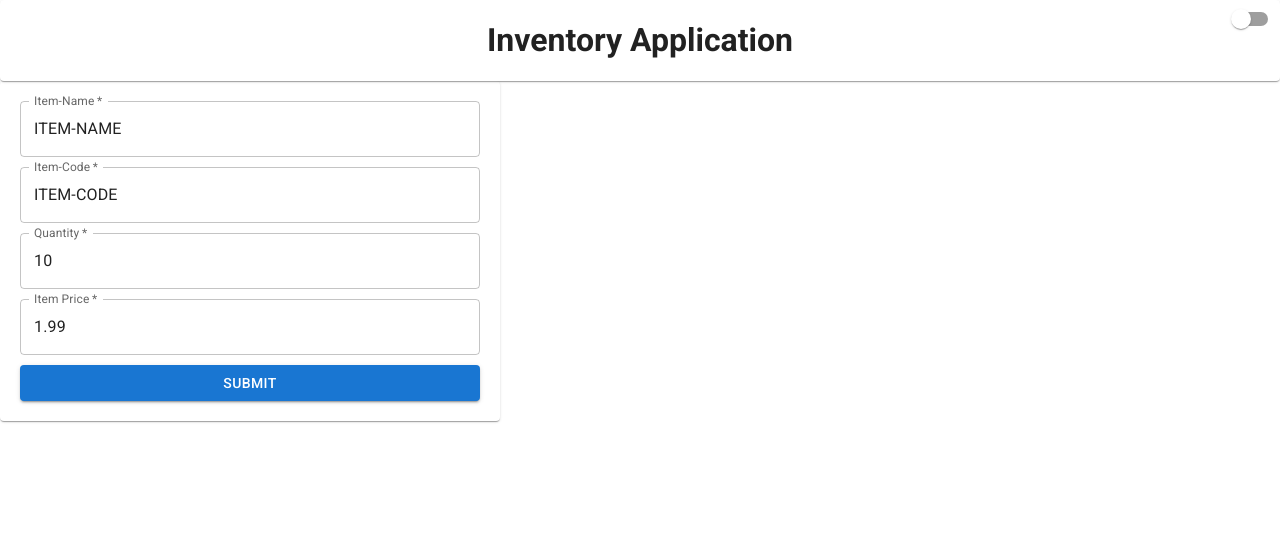
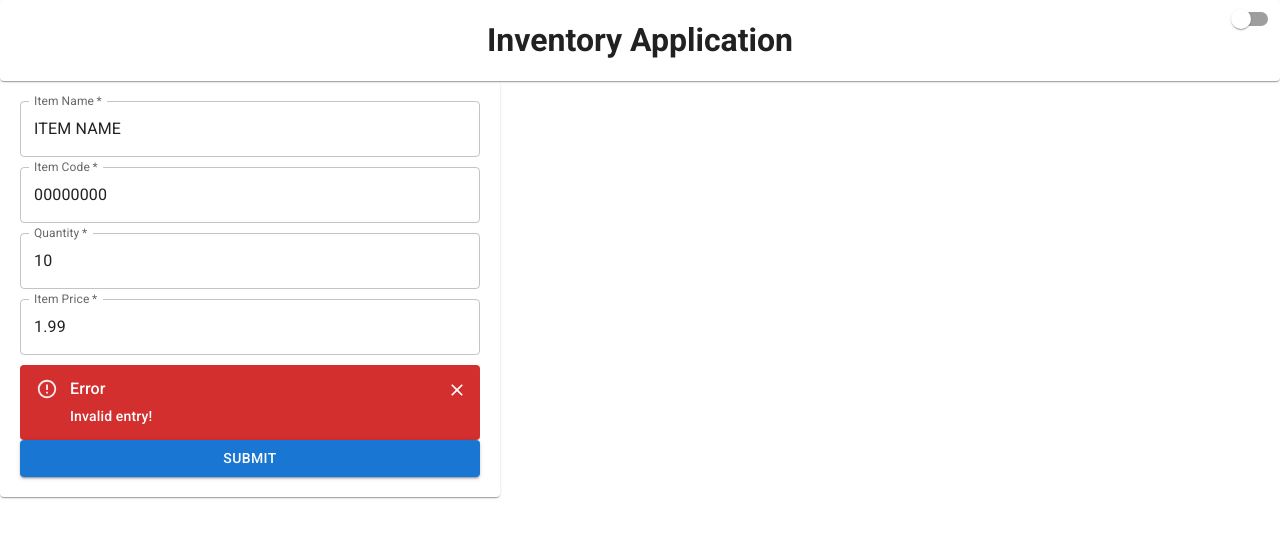
Before and after one commit to bjwalters93/brian-inventory-app, a React (Create React App) app: page / in a window 1280 px wide. Both pictures are taken after a click on the button "SUBMIT". Shown: the top 538 px of the page. Built offline with nearby package versions, Linux system fonts and the light colour scheme.

Commit message:
YAYAYAYAYAYAYA

```diff
--- a/src/UserInput_Comp/UserInput.css
+++ b/src/UserInput_Comp/UserInput.css
@@ -12,3 +12,11 @@
 .text-field {
   margin-bottom: 10px;
 }
+
+#error-alert {
+  display: none;
+}
+
+#success-alert {
+  display: none;
+}
--- a/src/UserInput_Comp/UserInput.js
+++ b/src/UserInput_Comp/UserInput.js
@@ -2,13 +2,16 @@ import "./UserInput.css";
 import TextField from "@mui/material/TextField";
 import Button from "@mui/material/Button";
 import Paper from "@mui/material/Paper";
+import Alert from "@mui/material/Alert";
+import AlertTitle from "@mui/material/AlertTitle";
 import { useState } from "react";
 
 function UserInput() {
-  const [itemName, setItemName] = useState("ITEM-NAME");
-  const [itemCode, setItemCode] = useState("ITEM-CODE");
+  const [itemName, setItemName] = useState("ITEM NAME");
+  const [itemCode, setItemCode] = useState("00000000");
   const [itemQuantity, setItemQuantity] = useState(10);
   const [itemPrice, setItemPrice] = useState(1.99);
+  const [successAlert, setSuccessAlert] = useState("");
 
   function user_input() {
     setItemName(document.getElementById("item-name").value);
@@ -42,8 +45,8 @@ function UserInput() {
       itemEl.ariaInvalid === "false" &&
       quantityEl.ariaInvalid === "false" &&
       priceEl.ariaInvalid === "false" &&
-      nameEl.value !== "ITEM-NAME" &&
-      itemEl.value !== "ITEM-CODE"
+      nameEl.value !== "ITEM NAME" &&
+      itemEl.value !== "00000000"
     ) {
       inventoryItemList.push(
         new InventoryItem(
@@ -53,15 +56,18 @@ function UserInput() {
           Number(priceEl.value).toFixed(2)
         )
       );
-      setItemName("ITEM-NAME");
-      setItemCode("ITEM-CODE");
+      setSuccessAlert(itemName);
+      setItemName("ITEM NAME");
+      setItemCode("00000000");
       setItemQuantity(10);
       setItemPrice(1.99);
       console.log("Success");
+      document.getElementById("success-alert").style.display = "flex";
+      document.getElementById("error-alert").style.display = "none";
     } else {
-      console.log("Error");
+      document.getElementById("error-alert").style.display = "flex";
+      document.getElementById("success-alert").style.display = "none";
     }
-    console.log(inventoryItemList);
   }
 
   return (
@@ -77,16 +83,21 @@ function UserInput() {
                 : ""
             }
             id="item-name"
-            label="Item-Name"
-            placeholder="Item-Name"
+            label="Item Name"
+            placeholder="Item Name"
             className="text-field"
             color="secondary"
             onChange={(event) => {
               user_input();
               setItemName(event.target.value.toUpperCase());
             }}
-            inputProps={{ maxLength: 20 }}
+            inputProps={{ maxLength: 20, autoComplete: "off" }}
             value={itemName}
+            onKeyDown={(event) => {
+              if (!event.key.match(/[a-zA-Z0-9\s]/)) {
+                event.preventDefault();
+              }
+            }}
           />
           <TextField
             required
@@ -97,16 +108,21 @@ function UserInput() {
                 : ""
             }
             id="item-code"
-            label="Item-Code"
-            placeholder="Item-Code"
+            label="Item Code"
+            placeholder="Item Code"
             className="text-field"
             color="secondary"
             onChange={(event) => {
               user_input();
               setItemCode(event.target.value.toUpperCase().split(" ").join(""));
             }}
-            inputProps={{ maxLength: 8 }}
+            inputProps={{ maxLength: 8, autoComplete: "off" }}
             value={itemCode}
+            onKeyDown={(event) => {
+              if (!event.key.match(/[a-zA-Z0-9]/)) {
+                event.preventDefault();
+              }
+            }}
           />
           <TextField
             required
@@ -125,7 +141,7 @@ function UserInput() {
             className="text-field"
             color="secondary"
             onChange={user_input}
-            inputProps={{ min: 0, max: 10000 }}
+            inputProps={{ min: 0, max: 10000, autoComplete: "off" }}
             value={itemQuantity}
           />
           <TextField
@@ -143,10 +159,33 @@ function UserInput() {
             className="text-field"
             color="secondary"
             onChange={user_input}
-            inputProps={{ min: 0, max: 10000 }}
+            inputProps={{ min: 0, max: 10000, autoComplete: "off" }}
             value={itemPrice}
             min={0}
           />
+          <Alert
+            id="error-alert"
+            severity="error"
+            onClose={() => {
+              document.getElementById("error-alert").style.display = "none";
+            }}
+            variant="filled"
+          >
+            <AlertTitle>Error</AlertTitle>
+            Invalid entry!
+          </Alert>
+          <Alert
+            id="success-alert"
+            severity="success"
+            onClose={() => {
+              document.getElementById("success-alert").style.display = "none";
+              setSuccessAlert("");
+            }}
+            variant="filled"
+          >
+            <AlertTitle>Success</AlertTitle>
+            {successAlert} has been added to your Inventory!
+          </Alert>
           <Button
             color="secondary"
             className="button"
--- a/src/themes.js
+++ b/src/themes.js
@@ -10,7 +10,7 @@ const lightTheme = createTheme({
       main: "#1976d2",
     },
     error: {
-      main: "#d26f19",
+      main: "#d32f2f",
     },
   },
 });
@@ -25,7 +25,7 @@ const darkTheme = createTheme({
       main: "#1976d2",
     },
     error: {
-      main: "#d26f19",
+      main: "#d32f2f",
     },
     background: {
       default: "#121212",
```
